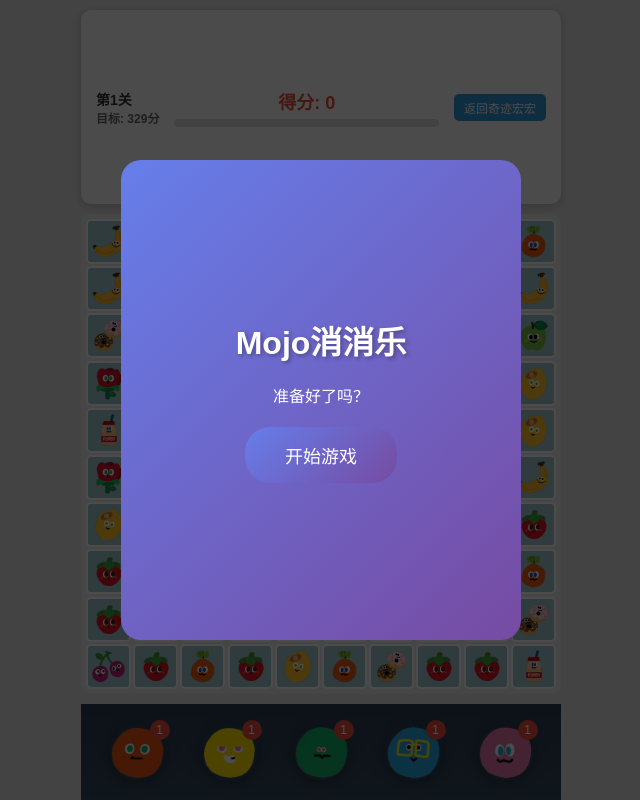
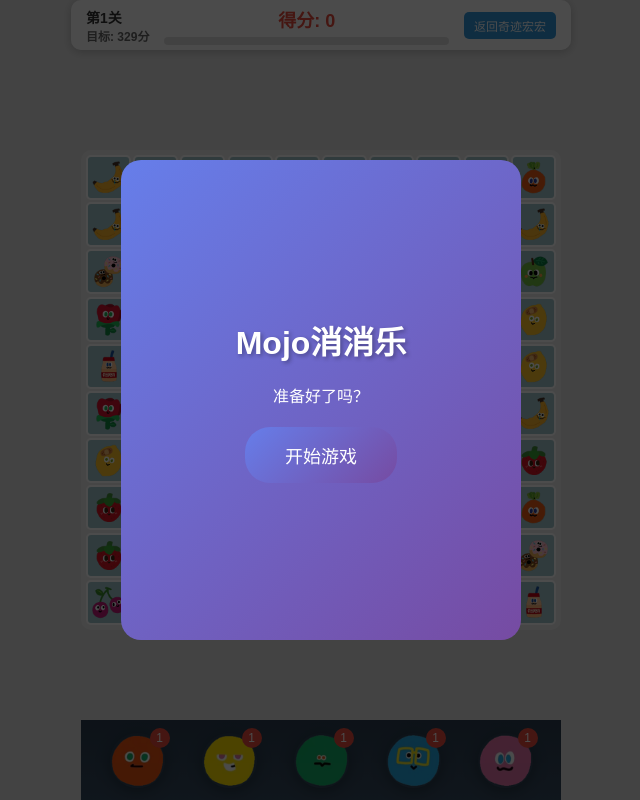
Before and after one commit to panda8468-ops/mojo, a plain HTML site: page game.html in a window 1280 px wide. Shown: the whole page, without its empty margins (319-959 px from the left). Drawn offline with Linux system fonts and the light colour scheme.

Commit message:
Add files via upload

```diff
--- a/game.html
+++ b/game.html
@@ -30,7 +30,7 @@
 
             .game-area {
                 flex: none;
-                height: calc(100vh - 70px);
+                height: calc(100vh - 115px);
                 padding: 8px;
             }
 
@@ -122,19 +122,20 @@
             flex-direction: column;
         }
 
-        /* 上部区域 */
+        /* 中间游戏区域 */
         .game-area {
-            flex: 9;
+            flex: 1;
             display: flex;
-            flex-direction: column;
+            justify-content: center;
+            align-items: center;
             padding: 10px;
             background: url('assets/background.png') center/cover no-repeat;
         }
 
         /* 顶部信息栏 */
         .top-bar {
-            flex: 1;
-            min-height: 40px;
+            height: 50px;
+            flex: none;
             display: flex;
             justify-content: space-between;
             align-items: center;
@@ -220,8 +221,6 @@
 
         /* 游戏网格 */
         .game-board {
-            flex: none;
-            height: auto;
             display: grid;
             grid-template-columns: repeat(10, 1fr);
             grid-template-rows: repeat(10, 1fr);
@@ -303,8 +302,8 @@
 
         /* 下部区域 - 功能按钮 */
         .button-area {
-            flex: 1;
-            min-height: 80px;
+            height: 80px;
+            flex: none;
             width: calc(100% - 20px);
             margin: 0 auto;
             display: flex;
@@ -500,8 +499,7 @@
 </head>
 <body>
     <div class="game-container">
-        <!-- 上部区域 -->
-        <div class="game-area">
+        <!-- 上部计分栏 -->
         <div class="top-bar">
             <div class="level-info">
                 <div id="level-name">第1关</div>
@@ -518,6 +516,9 @@
                 <button class="test-button" id="test-btn">测试模式: 关</button>
             </div>
         </div>
+
+        <!-- 中间游戏区域 -->
+        <div class="game-area">
             <div class="game-board" id="game-board"></div>
         </div>
 
```
Lines whose indentation alone changed are shown as unchanged.
